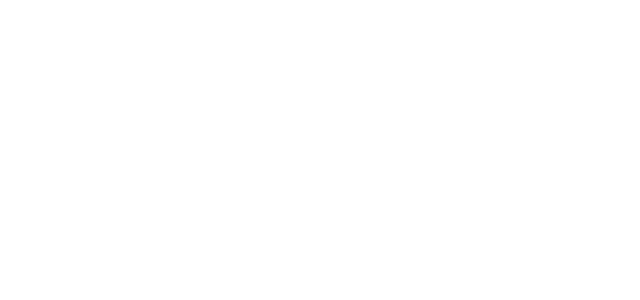
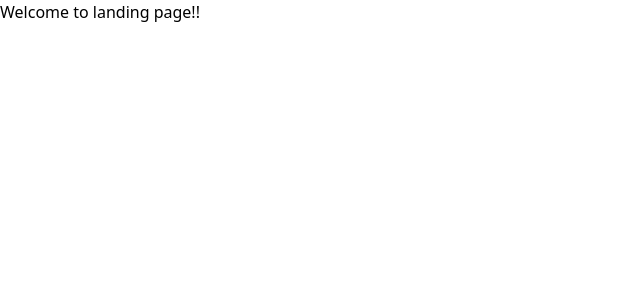
Before and after one commit to remantp6/krishiDhaan-frontend, a React (Vite) app: page /home in a window 1280 px wide. Before the commit this address had no page. Shown: the top 300 px of the page, without its empty margins (0-640 px from the left). Built offline with nearby package versions, Linux system fonts and the light colour scheme.

Commit message:
redirect to landing page after sign in

```diff
--- a/src/App.jsx
+++ b/src/App.jsx
@@ -1,6 +1,7 @@
 import React from "react";
 import Login from "./auth/Login";
 import SignUp from "./auth/SignUp";
+import LandingPage from "./pages/LandingPage";
 import { BrowserRouter, Route, Routes } from "react-router-dom";
 
 const App = () => {
@@ -8,6 +9,7 @@
     <>
       <BrowserRouter>
         <Routes>
+          <Route path="/home" element={<LandingPage />} />
           <Route path="/" element={<Login />} />
           <Route path="/auth/signUp" element={<SignUp />} />
         </Routes>
--- a/src/auth/Login.jsx
+++ b/src/auth/Login.jsx
@@ -8,10 +8,11 @@
 import Checkbox from "@mui/material/Checkbox";
 import Button from "@mui/material/Button";
 import Grid from "@mui/material/Grid";
-import { Link } from "react-router-dom";
+import { Link, useNavigate } from "react-router-dom";
 import SignInSchema from "../validation-schemas/SignInSchema";
 
 const Login = () => {
+  const navigate = useNavigate(); //initializing the navigate variable using the useNavigate hook from React Router
   const formik = useFormik({
     initialValues: {
       username: "",
@@ -20,6 +21,7 @@
     validationSchema: SignInSchema,
     onSubmit: (values) => {
       console.log(values);
+      navigate("/home");
     },
   });
 
```
